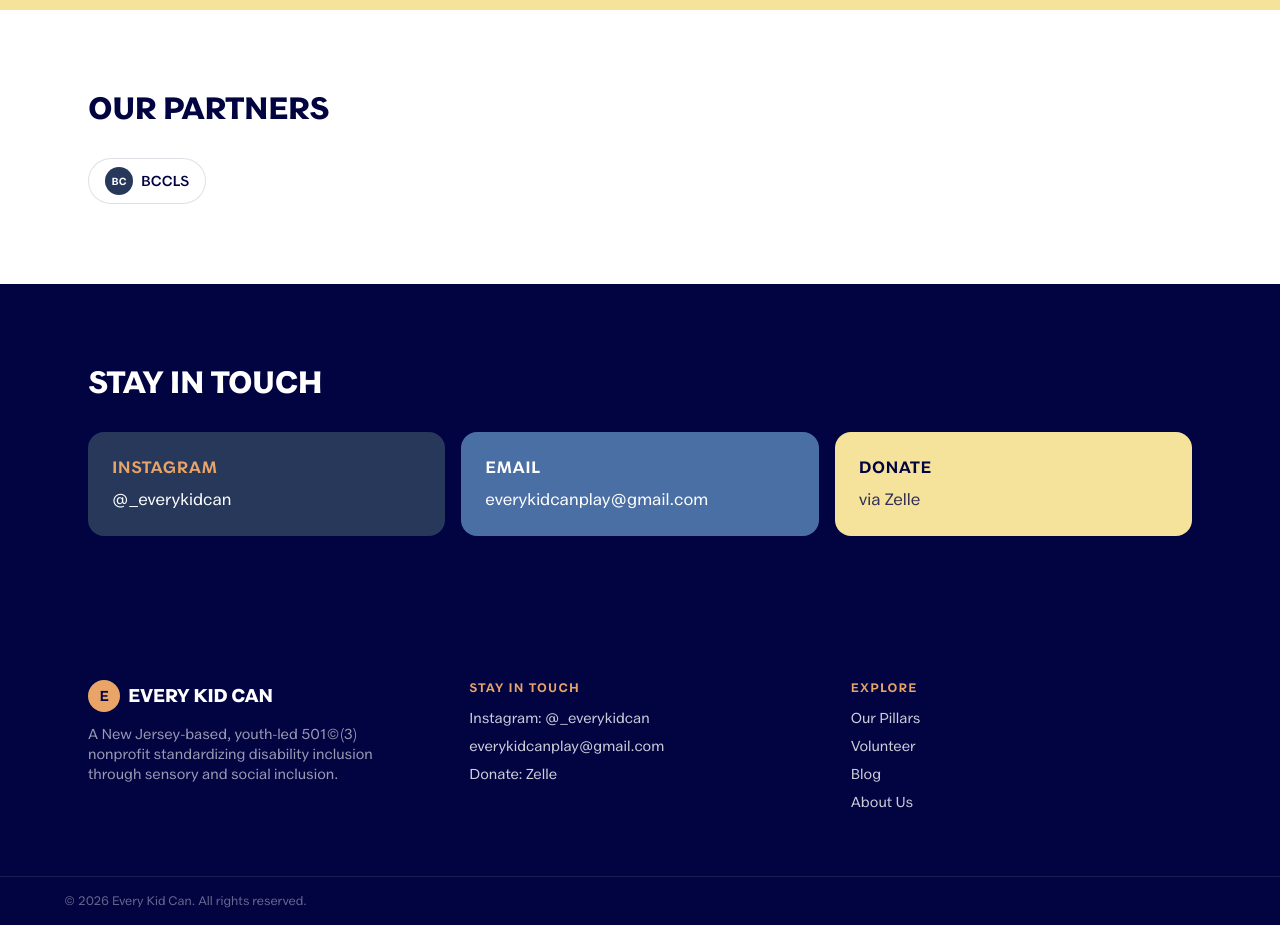
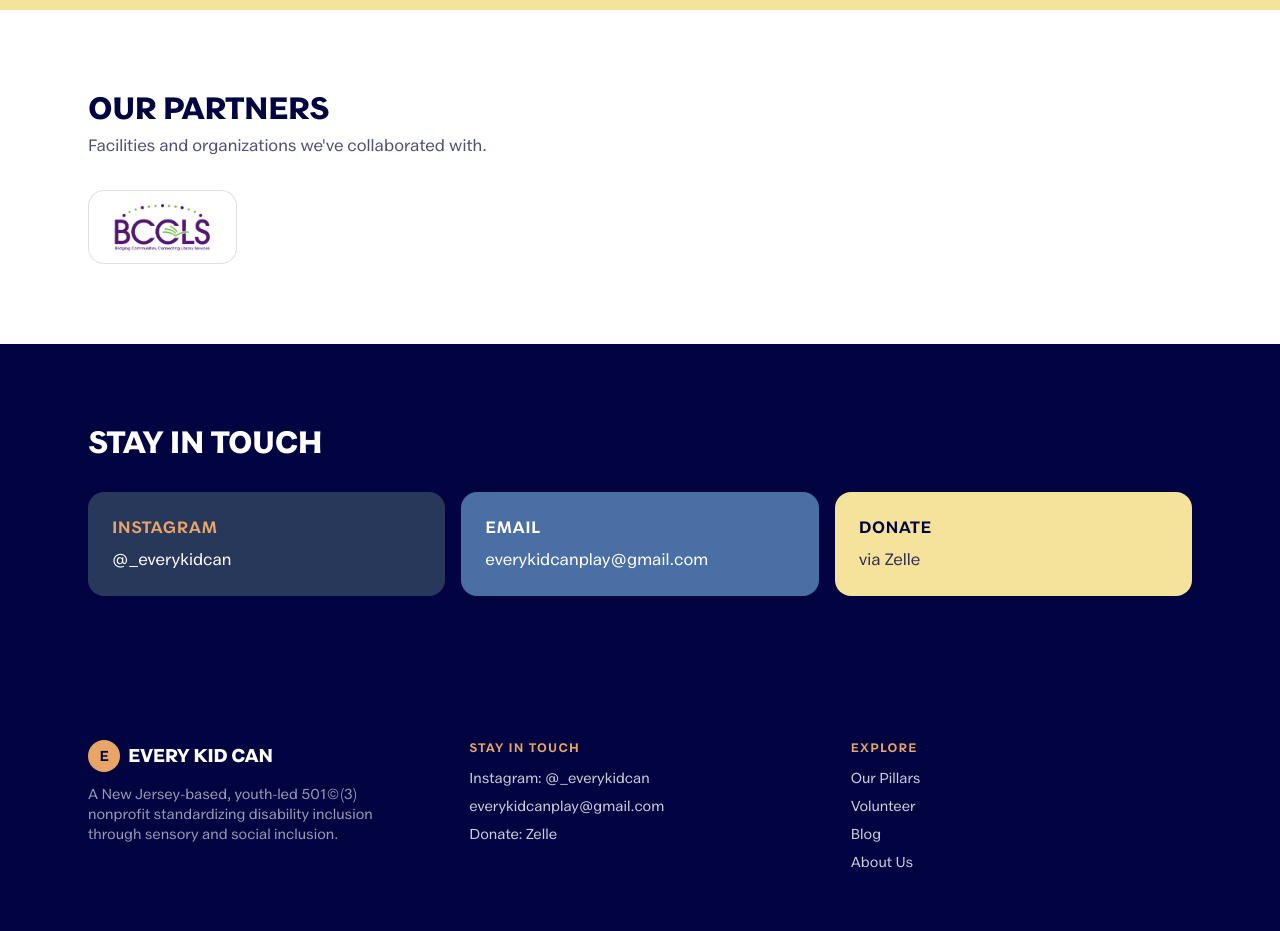
Before and after one commit to rebeccachoo/yuri-project, a Next.js app: page / in a window 1280 px wide. Shown: the part 1920-2851 px from the top of the page. Built offline with nearby package versions, Linux system fonts and the light colour scheme.

Commit message:
bccls logo

```diff
--- a/app/page.tsx
+++ b/app/page.tsx
@@ -114,6 +114,9 @@ export default function Home() {
             <h2 className="text-3xl font-extrabold uppercase tracking-tight text-navy-deep">
               Our Partners
             </h2>
+            <p className="mt-2 text-navy-deep/70">
+              Facilities and organizations we&apos;ve collaborated with.
+            </p>
           </Reveal>
           <Reveal delay={100} className="mt-8">
             <PartnerGrid partners={partners} />
--- a/components/PartnerGrid.tsx
+++ b/components/PartnerGrid.tsx
@@ -1,20 +1,29 @@
+import Image from "next/image";
 import type { Partner } from "@/data/partners";
 
 export default function PartnerGrid({ partners }: { partners: Partner[] }) {
   return (
-    <div className="flex flex-wrap gap-3">
+    <div className="flex flex-wrap gap-4">
       {partners.map((partner) => {
-        const content = (
+        const content = partner.logo ? (
+          <Image
+            src={partner.logo}
+            alt={partner.name}
+            width={160}
+            height={72}
+            className="h-12 w-auto object-contain"
+          />
+        ) : (
           <>
             <span className="flex h-7 w-7 items-center justify-center rounded-full bg-navy text-[10px] font-bold text-white">
               {partner.monogram}
             </span>
-            {partner.name}
+            <span className="text-sm font-semibold text-navy-deep">{partner.name}</span>
           </>
         );
 
         const className =
-          "flex items-center gap-2 rounded-full border border-navy/15 bg-white px-4 py-2 text-sm font-semibold text-navy-deep";
+          "flex items-center gap-2 rounded-2xl border border-navy/15 bg-white px-5 py-3";
 
         return partner.website ? (
           <a
--- a/components/PillarsTabs.tsx
+++ b/components/PillarsTabs.tsx
@@ -26,7 +26,7 @@ export default function PillarsTabs({
             key={p.slug}
             type="button"
             onClick={() => setActiveSlug(p.slug)}
-            className={`rounded-full border px-4 py-2 text-sm font-bold transition-colors ${
+            className={`rounded-full cursor-pointer border px-4 py-2 text-sm font-bold transition-colors ${
               p.slug === activeSlug
                 ? "border-transparent bg-accent text-navy-deep"
                 : "border-white/30 bg-transparent text-white hover:border-white/60"
@@ -54,8 +54,12 @@ export default function PillarsTabs({
               <span className="w-fit rounded-full bg-accent/20 px-2.5 py-1 text-xs font-bold uppercase tracking-wide text-accent">
                 {pillar.navLabel}
               </span>
-              <h2 className="mt-3 text-xl font-bold text-white">{activity.title}</h2>
-              <p className="mt-2 text-sm text-white/70">{activity.description}</p>
+              <h2 className="mt-3 text-xl font-bold text-white">
+                {activity.title}
+              </h2>
+              <p className="mt-2 text-sm text-white/70">
+                {activity.description}
+              </p>
               {activity.linkHref && (
                 <Link
                   href={activity.linkHref}
--- a/data/partners.ts
+++ b/data/partners.ts
@@ -2,17 +2,20 @@ export interface Partner {
   slug: string;
   name: string;
   website?: string;
+  logo?: string;
   monogram: string;
   accentColor: string;
 }
 
 // TODO(content): only BCCLS has been confirmed so far — add the rest of our
-// partner organizations here as they're confirmed.
+// partner organizations here as they're confirmed. `logo` is optional; if a
+// partner doesn't have a logo file yet, it falls back to the `monogram` chip.
 export const partners: Partner[] = [
   {
     slug: "bccls",
     name: "BCCLS",
     website: "https://www.bccls.org",
+    logo: "/images/partners/bccls.png",
     monogram: "BC",
     accentColor: "sky",
   },
```
Also changed, not shown: public/images/partners/bccls.png (added).
